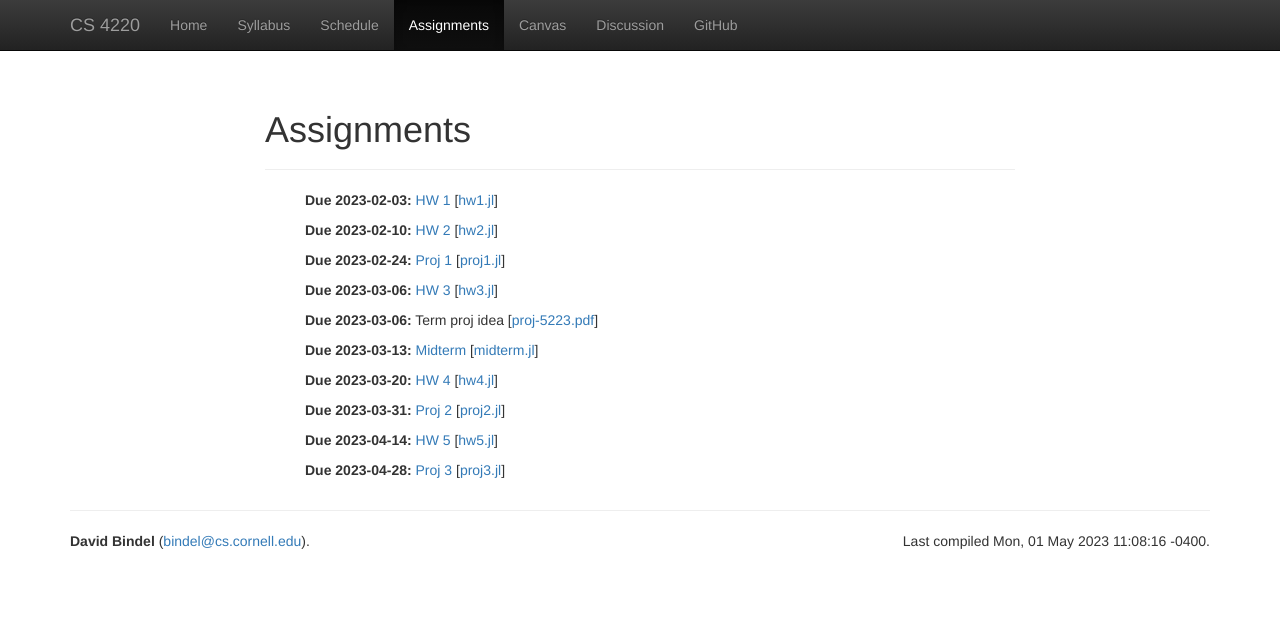
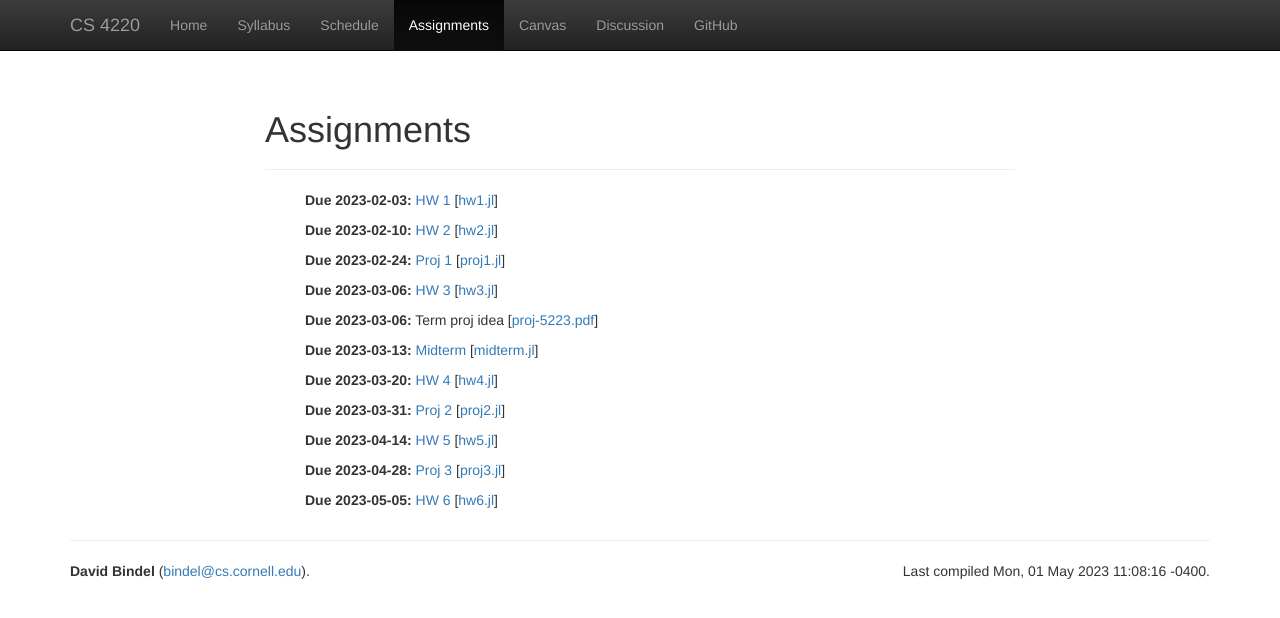
Before and after one commit to dbindel/cs4220-s23, a Jekyll site: the page built from web/assignments.html, in a window 1280 px wide. Shown: the top 618 px of the page. Built offline with Jekyll 4.4.1, drawn with Linux system fonts in a browser that asks for light colours; nearby versions of some CDN libraries.

Commit message:
Add HW6 links.

```diff
--- a/web/_data/hw.yml
+++ b/web/_data/hw.yml
@@ -39,6 +39,10 @@
   text: Proj 3
   due: 2023-04-28
   pluto: proj3
+-
+  text: HW 6
+  due: 2023-05-05
+  pluto: hw6
 #-
 #  text: Final
 #  due: 2023-05-18
--- a/web/_data/lectures.yml
+++ b/web/_data/lectures.yml
@@ -530,6 +530,7 @@
   info: Review
   hw:
     - info: HW 6 due
+      file: hw6.html
 #
 # ==================
 # Week 16 (wrap-up)
```
Also changed, not shown: 1 other file.
